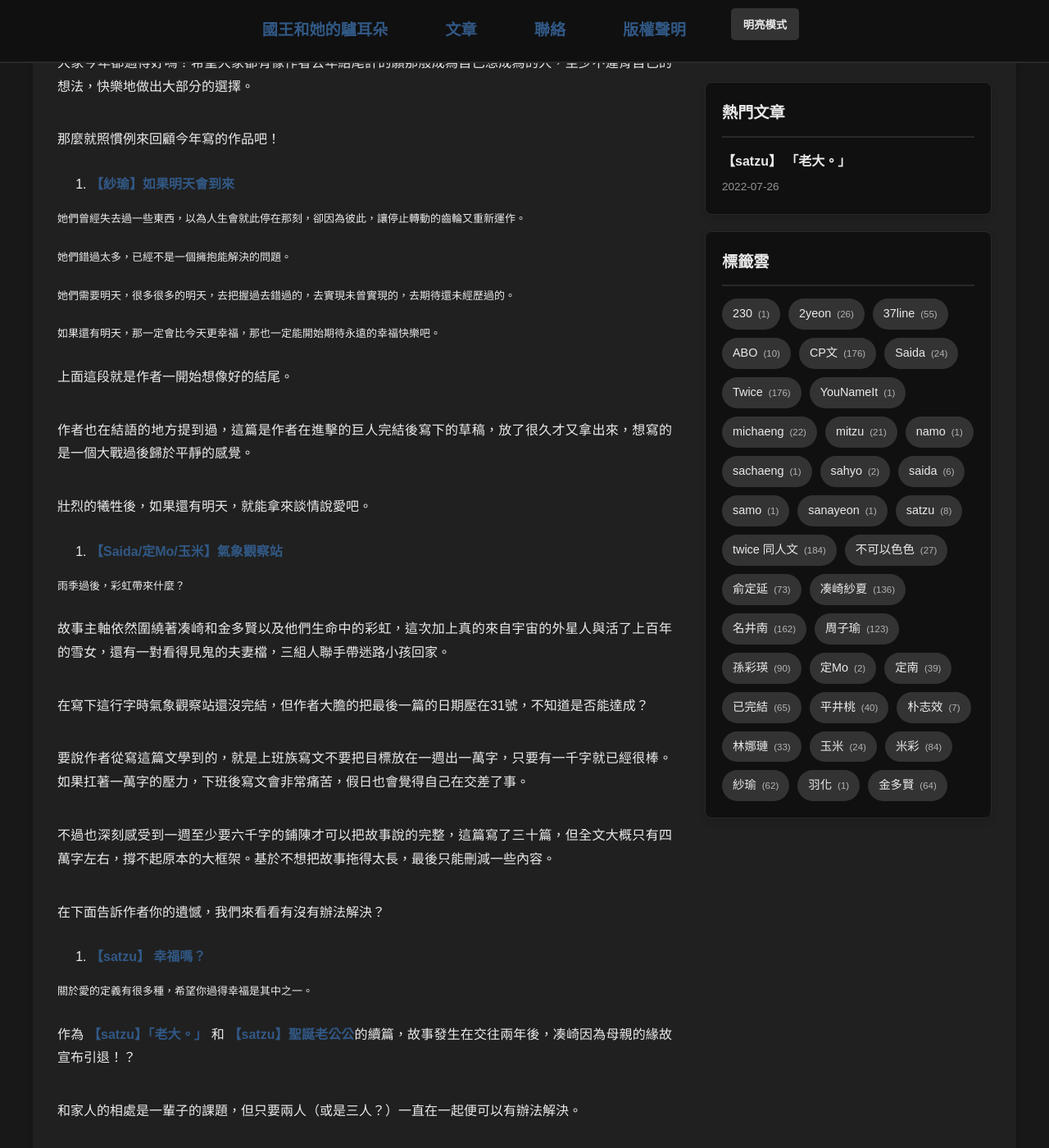
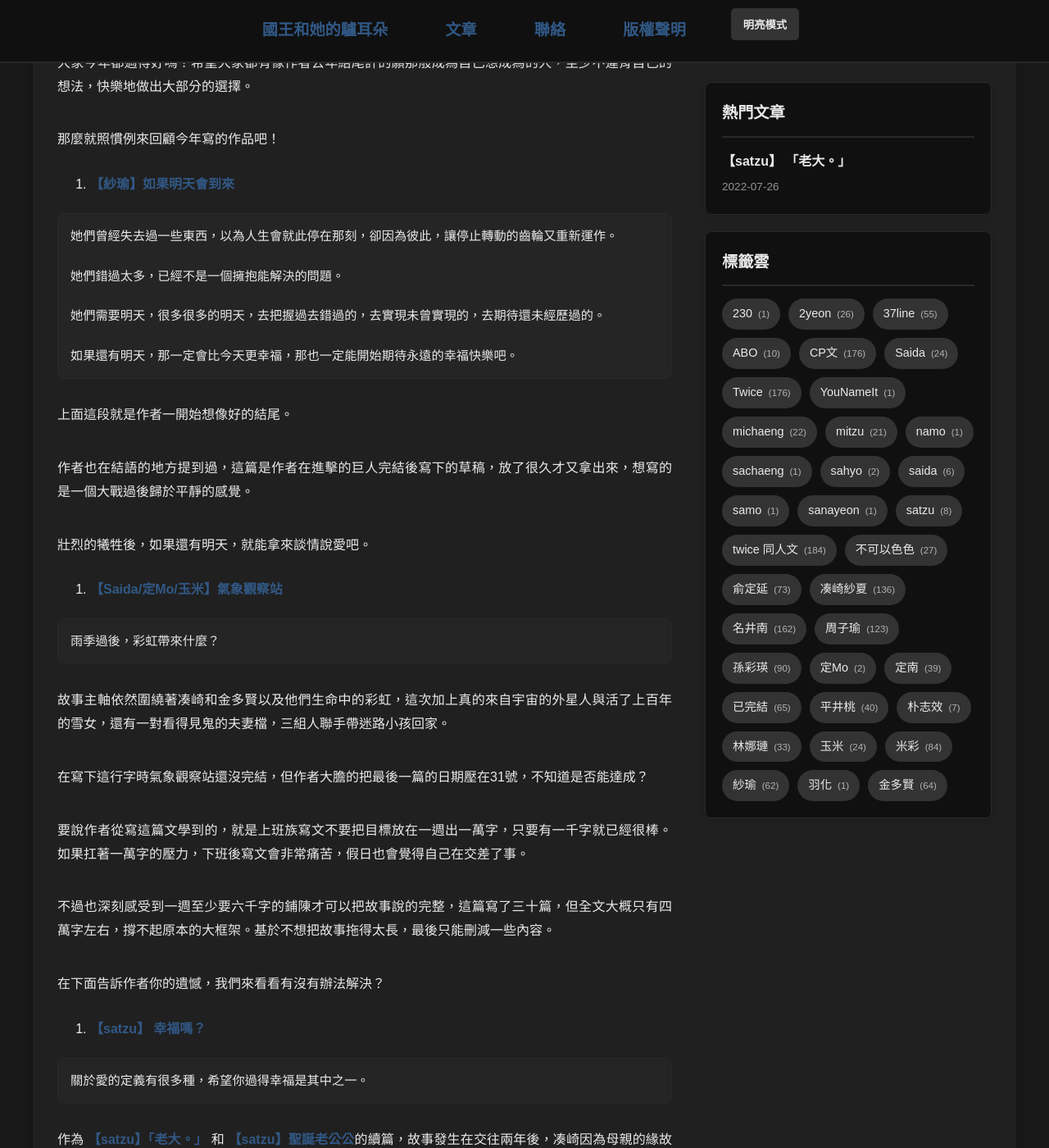
Before and after one commit to thekingwithdonkeyears/website, a Jekyll site: the page built from _posts/2026-1-1-作者推薦2025.md, in a window 1280 px wide and 1400 px high, scrolled down 436 px. Shown: the whole window at 82% size. Built offline with Jekyll 4.4.1, drawn with Linux system fonts in a browser that asks for light colours; comment, search, counter and statistics services are not loaded.

Commit message:
modify css

```diff
--- a/assets/css/style.css
+++ b/assets/css/style.css
@@ -851,3 +851,38 @@ html.light-mode .replaced-name {
     /* Inherits from global button style but customized if needed */
     margin-left: 10px;
 }
+/*==============================
+    Code Block Styling (Added for Fix)
+==============================*/
+pre {
+    background-color: var(--category-bg);
+    color: var(--text-color);
+    padding: 15px;
+    border-radius: 8px;
+    border: 1px solid var(--border-color);
+    white-space: pre-wrap;       /* Wrap text to prevent overflow */
+    word-wrap: break-word;       /* Legacy support */
+    overflow-wrap: break-word;   /* Standard */
+    margin: 20px 0;
+    font-family: Consolas, Monaco, "Andale Mono", "Ubuntu Mono", monospace;
+    font-size: 0.95em;
+    line-height: 1.6;
+    box-shadow: inset 0 1px 4px rgba(0,0,0,0.05);
+}
+
+code {
+    font-family: Consolas, Monaco, "Andale Mono", "Ubuntu Mono", monospace;
+    background-color: var(--button-bg); /* Inline code bg */
+    padding: 2px 5px;
+    border-radius: 4px;
+    font-size: 0.9em;
+}
+
+/* Override inline style for code blocks */
+pre code {
+    background-color: transparent;
+    padding: 0;
+    border-radius: 0;
+    font-size: inherit;
+    color: inherit;
+}
```
